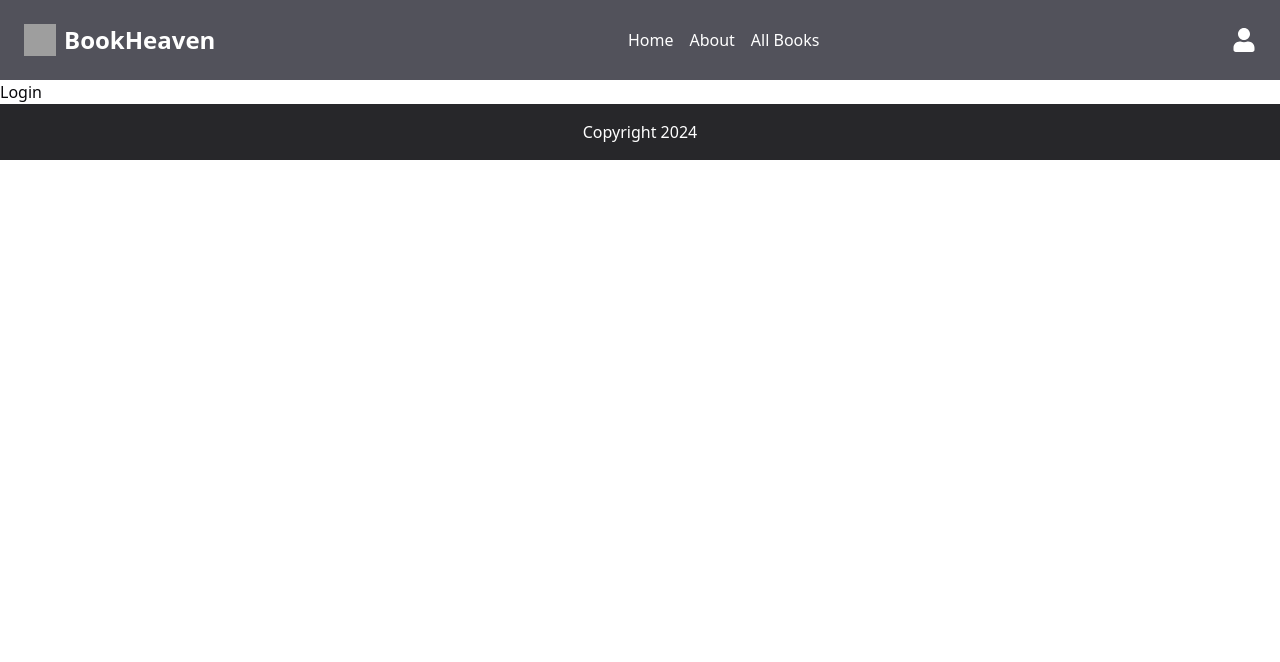
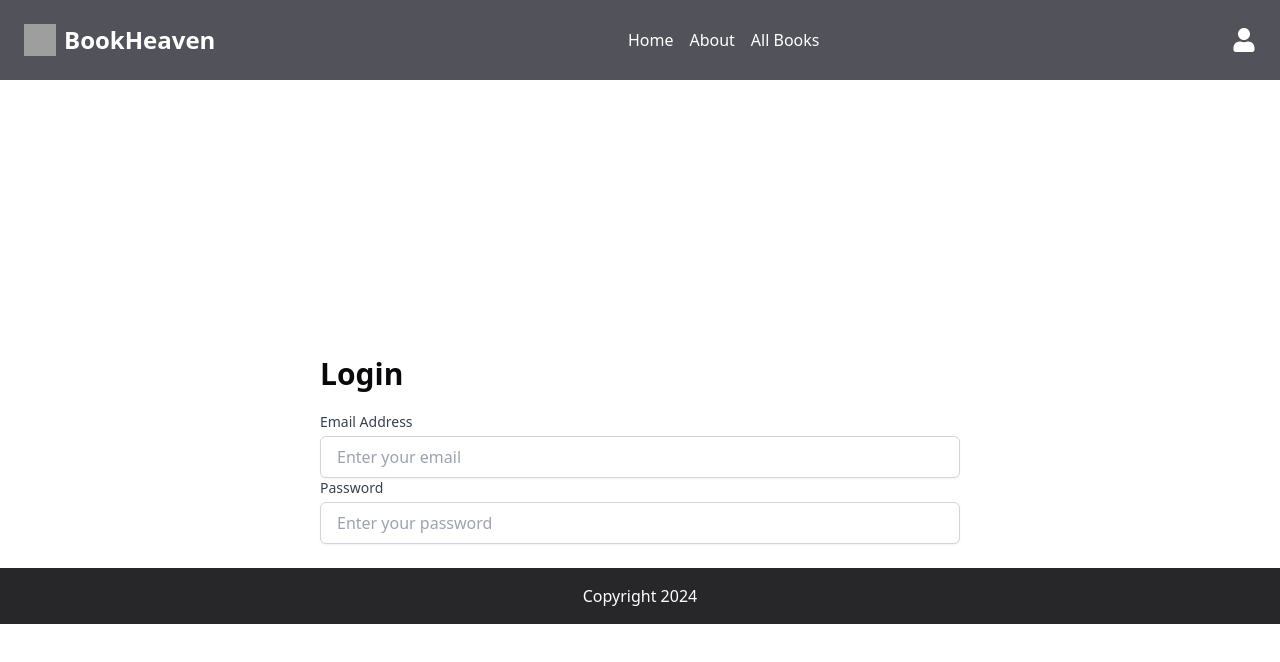
Before and after one commit to Iampriya00/BookStrore_Express, a React (Vite) app in the folder Frontend/Bookstore/: page /login in a window 1280 px wide. Shown: the top 662 px of the page. Built offline with nearby package versions, Linux system fonts and the light colour scheme; grey boxes are pictures that could not be loaded.

Commit message:
Commit: login-page

```diff
--- a/Frontend/Bookstore/src/pages/Login.jsx
+++ b/Frontend/Bookstore/src/pages/Login.jsx
@@ -1,7 +1,35 @@
 import React from "react";
 
 function Login() {
-  return <div>Login</div>;
+  return <>
+<div className="w-[50%] m-auto pt-[20%] height[100vh]">
+  <h1 className=" font-bold py-5 text-3xl">Login</h1>
+  <div className="mb-6">
+  <label className="block text-sm font-medium text-gray-700">Email Address</label>
+  <div className="mt-1">
+    <input
+      className="w-full px-4 py-2 border border-gray-300 rounded-md shadow-sm focus:outline-none focus:ring-2 focus:ring-blue-500 focus:border-blue-500"
+      type="email"
+      name="email"
+      required
+      placeholder="Enter your email"
+    />
+  </div>
+  <label className="block text-sm font-medium text-gray-700">Password</label>
+  <div className="mt-1">
+    <input
+      className="w-full px-4 py-2 border border-gray-300 rounded-md shadow-sm focus:outline-none focus:ring-2 focus:ring-blue-500 focus:border-blue-500"
+      type="password"
+      name="password"
+      required
+      placeholder="Enter your password"
+    />
+  </div>
+</div>
+
+</div>
+
+  </>;
 }
 
 export default Login;
```
